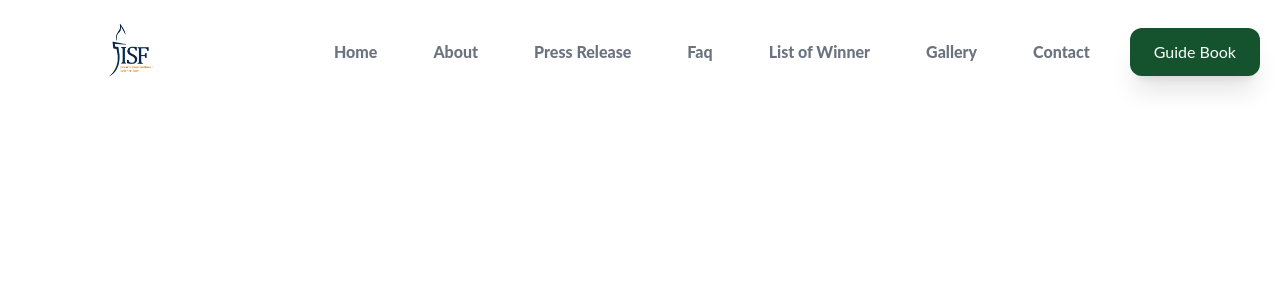
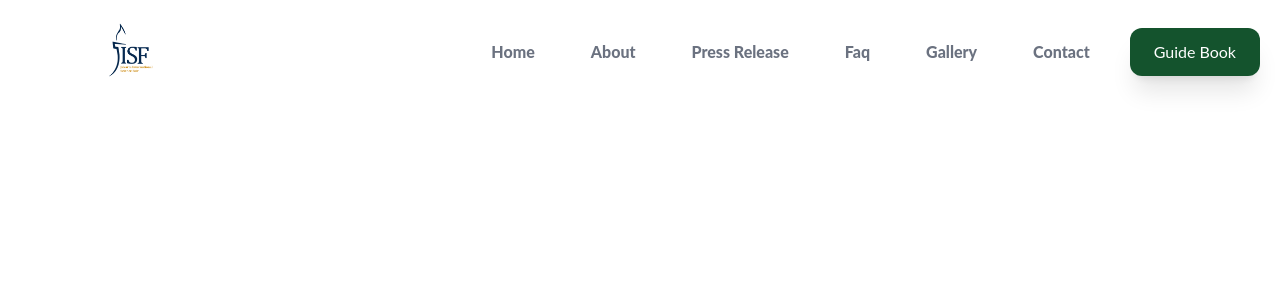
Before and after one commit to iysaofficial/officialjisf, a React (Create React App) app: page / in a window 1280 px wide. Shown: the top 300 px of the page. Built offline with nearby package versions, Linux system fonts and the light colour scheme.

Commit message:
after movie

```diff
--- a/src/components/Navbar/NavLinks.js
+++ b/src/components/Navbar/NavLinks.js
@@ -33,12 +33,12 @@ const NavLinks = () => {
       >
         Faq
       </HashLink>
-      <HashLink
+      {/* <HashLink
         className="px-4 font-extrabold text-gray-500 hover:text-green-900"
         to="/ListofWinner"
       >
         List of Winner
-      </HashLink>
+      </HashLink> */}
       <a
         href="https://drive.google.com/drive/folders/1QGL9JxavpwplBKO-NNhHrDg3wjPaGBUG?usp=sharing"
         target="_blank"
```
